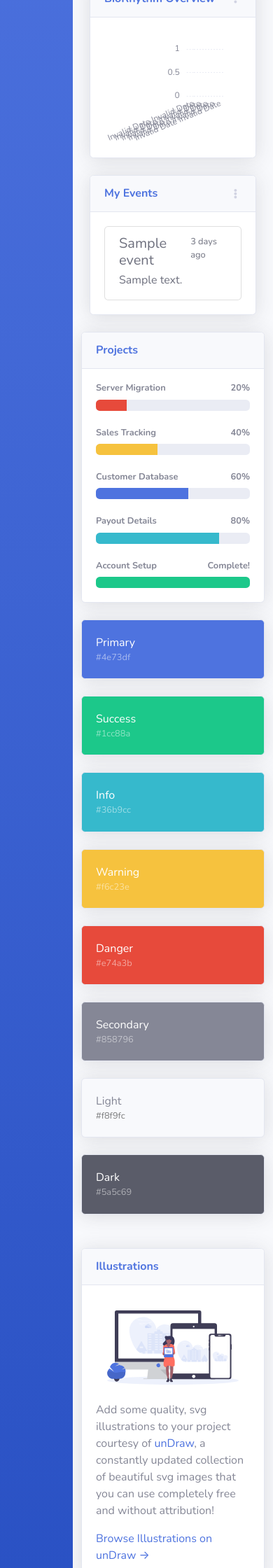
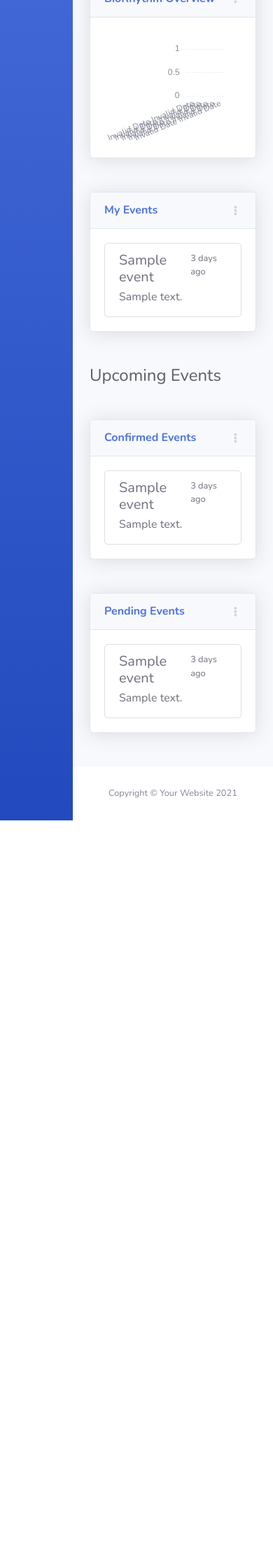
Before and after one commit to scyruz3/BioRhythm, a Flask app: template biorhythm/templates/index.html in a window 390 px wide. Shown: the part 711-2951 px from the top of the page at 70% size. After the commit the page ends 1883 px from the top, so only its background shows below. Run offline with Flask 2, Linux system fonts and the light colour scheme; the template is opened without the code that fills it: most values are stand-ins (such as "Sample title", 1, 10 or a date in 2020); some libraries are stand-ins or nearby versions.

Commit message:
getUpcomingEvents

```diff
--- a/biorhythm/templates/index.html
+++ b/biorhythm/templates/index.html
@@ -2,14 +2,13 @@
 
 <script>
   let createdEvents = {{createdEvents|tojson}};
+  let confirmedEvents = {{confirmedEvents|tojson}};
+  let pendingEvents = {{pendingEvents|tojson}};
 </script>
 
 <!-- Page Heading -->
 <div class="d-sm-flex align-items-center justify-content-between mb-4">
   <h1 class="h3 mb-0 text-gray-800">Dashboard</h1>
-  <a href="#" class="d-none d-sm-inline-block btn btn-sm btn-primary shadow-sm"
-    ><i class="fas fa-download fa-sm text-white-50"></i> Generate Report</a
-  >
 </div>
 
 <!-- Content Row -->
@@ -107,7 +106,7 @@
 
 <div class="row">
   <!-- Area Chart -->
-  <div class="col-xl-8 col-lg-7">
+  <div class="col-xl-8 col-lg-7 mb-4">
     <div class="card shadow mb-4">
       <!-- Card Header - Dropdown -->
       <div
@@ -148,7 +147,7 @@
   </div>
 
   <!-- Pie Chart -->
-  <div class="col-xl-4 col-lg-5">
+  <div class="col-xl-4 col-lg-5 mb-4">
     <div class="card shadow mb-4">
       <!-- Card Header - Dropdown -->
       <div
@@ -184,7 +183,11 @@
       <div class="card-body">
         <div class="list-group">
           {% for event in createdEvents %}
-          <a href="#" class="list-group-item list-group-item-action" aria-current="true">
+          <a
+            href="#"
+            class="list-group-item list-group-item-action"
+            aria-current="true"
+          >
             <div class="d-flex w-100 justify-content-between">
               <h5 class="mb-1">{{ event["title"] }}</h5>
               <small>3 days ago</small>
@@ -192,204 +195,143 @@
             <p class="mb-1">{{ event["description"] }}</p>
           </a>
           {% endfor %}
-        </ul>
+        </div>
       </div>
     </div>
   </div>
 </div>
 
 <!-- Content Row -->
+<h4 class="h4 mb-5 text-gray-800">Upcoming Events</h4>
+
 <div class="row">
-  <!-- Content Column -->
+  <!-- confirmedEvents Column -->
   <div class="col-lg-6 mb-4">
     <!-- Project Card Example -->
     <div class="card shadow mb-4">
-      <div class="card-header py-3">
-        <h6 class="m-0 font-weight-bold text-primary">Projects</h6>
-      </div>
-      <div class="card-body">
-        <h4 class="small font-weight-bold">
-          Server Migration <span class="float-right">20%</span>
-        </h4>
-        <div class="progress mb-4">
+      <!-- Card Header - Dropdown -->
       <div
-            class="progress-bar bg-danger"
-            role="progressbar"
-            style="width: 20%"
-            aria-valuenow="20"
-            aria-valuemin="0"
-            aria-valuemax="100"
-          ></div>
-        </div>
-        <h4 class="small font-weight-bold">
-          Sales Tracking <span class="float-right">40%</span>
-        </h4>
-        <div class="progress mb-4">
+        class="card-header py-3 d-flex flex-row align-items-center justify-content-between"
+      >
+        <h6 class="m-0 font-weight-bold text-primary">Confirmed Events</h6>
+        <div class="dropdown no-arrow">
+          <a
+            class="dropdown-toggle"
+            href="#"
+            role="button"
+            id="dropdownMenuLink"
+            data-toggle="dropdown"
+            aria-haspopup="true"
+            aria-expanded="false"
+          >
+            <i class="fas fa-ellipsis-v fa-sm fa-fw text-gray-400"></i>
+          </a>
           <div
-            class="progress-bar bg-warning"
-            role="progressbar"
-            style="width: 40%"
-            aria-valuenow="40"
-            aria-valuemin="0"
-            aria-valuemax="100"
-          ></div>
-        </div>
-        <h4 class="small font-weight-bold">
-          Customer Database <span class="float-right">60%</span>
-        </h4>
-        <div class="progress mb-4">
-          <div
-            class="progress-bar"
-            role="progressbar"
-            style="width: 60%"
-            aria-valuenow="60"
-            aria-valuemin="0"
-            aria-valuemax="100"
-          ></div>
-        </div>
-        <h4 class="small font-weight-bold">
-          Payout Details <span class="float-right">80%</span>
-        </h4>
-        <div class="progress mb-4">
-          <div
-            class="progress-bar bg-info"
-            role="progressbar"
-            style="width: 80%"
-            aria-valuenow="80"
-            aria-valuemin="0"
-            aria-valuemax="100"
-          ></div>
-        </div>
-        <h4 class="small font-weight-bold">
-          Account Setup <span class="float-right">Complete!</span>
-        </h4>
-        <div class="progress">
-          <div
-            class="progress-bar bg-success"
-            role="progressbar"
-            style="width: 100%"
-            aria-valuenow="100"
-            aria-valuemin="0"
-            aria-valuemax="100"
-          ></div>
+            class="dropdown-menu dropdown-menu-right shadow animated--fade-in"
+            aria-labelledby="dropdownMenuLink"
+          >
+            <div class="dropdown-header">Dropdown Header:</div>
+            <a class="dropdown-item" href="#">Action</a>
+            <a class="dropdown-item" href="#">Another action</a>
+            <div class="dropdown-divider"></div>
+            <a class="dropdown-item" href="#">Something else here</a>
           </div>
         </div>
       </div>
 
-    <!-- Color System -->
-    <div class="row">
-      <div class="col-lg-6 mb-4">
-        <div class="card bg-primary text-white shadow">
+      <!-- Card Body -->
       <div class="card-body">
-            Primary
-            <div class="text-white-50 small">#4e73df</div>
+        {% if confirmedEvents|length == 0 %}
+        <div class="text-center d-flex flex-column">
+          <h5 class="h5 mb-2 p-2">Looks like you have no Confirmed Events!</h5>
+          <i class="p-2 fas fa-duotone fa-couch" style="font-size: 34px"></i>
+          <a class="p-2 btn btn-md btn-primary shadow-sm" href="">
+            Create an Event!
+          </a>
+        </div>
+        {% else %}
+        <div class="list-group">
+          {% for event in confirmedEvents %}
+          <a
+            href="#"
+            class="list-group-item list-group-item-action"
+            aria-current="true"
+          >
+            <div class="d-flex w-100 justify-content-between">
+              <h5 class="mb-1">{{ event["title"] }}</h5>
+              <small>3 days ago</small>
+            </div>
+            <p class="mb-1">{{ event["description"] }}</p>
+          </a>
+          {% endfor %}
+        </div>
+        {% endif %}
       </div>
     </div>
   </div>
   <div class="col-lg-6 mb-4">
-        <div class="card bg-success text-white shadow">
-          <div class="card-body">
-            Success
-            <div class="text-white-50 small">#1cc88a</div>
-          </div>
-        </div>
-      </div>
-      <div class="col-lg-6 mb-4">
-        <div class="card bg-info text-white shadow">
-          <div class="card-body">
-            Info
-            <div class="text-white-50 small">#36b9cc</div>
-          </div>
-        </div>
-      </div>
-      <div class="col-lg-6 mb-4">
-        <div class="card bg-warning text-white shadow">
-          <div class="card-body">
-            Warning
-            <div class="text-white-50 small">#f6c23e</div>
-          </div>
-        </div>
-      </div>
-      <div class="col-lg-6 mb-4">
-        <div class="card bg-danger text-white shadow">
-          <div class="card-body">
-            Danger
-            <div class="text-white-50 small">#e74a3b</div>
-          </div>
-        </div>
-      </div>
-      <div class="col-lg-6 mb-4">
-        <div class="card bg-secondary text-white shadow">
-          <div class="card-body">
-            Secondary
-            <div class="text-white-50 small">#858796</div>
-          </div>
-        </div>
-      </div>
-      <div class="col-lg-6 mb-4">
-        <div class="card bg-light text-black shadow">
-          <div class="card-body">
-            Light
-            <div class="text-black-50 small">#f8f9fc</div>
-          </div>
-        </div>
-      </div>
-      <div class="col-lg-6 mb-4">
-        <div class="card bg-dark text-white shadow">
-          <div class="card-body">
-            Dark
-            <div class="text-white-50 small">#5a5c69</div>
-          </div>
-        </div>
+    <!-- Pending Events -->
+    <div class="card shadow mb-4">
+      <!-- Card Header - Dropdown -->
+      <div
+        class="card-header py-3 d-flex flex-row align-items-center justify-content-between"
+      >
+        <h6 class="m-0 font-weight-bold text-primary">Pending Events</h6>
+        <div class="dropdown no-arrow">
+          <a
+            class="dropdown-toggle"
+            href="#"
+            role="button"
+            id="dropdownMenuLink"
+            data-toggle="dropdown"
+            aria-haspopup="true"
+            aria-expanded="false"
+          >
+            <i class="fas fa-ellipsis-v fa-sm fa-fw text-gray-400"></i>
+          </a>
+          <div
+            class="dropdown-menu dropdown-menu-right shadow animated--fade-in"
+            aria-labelledby="dropdownMenuLink"
+          >
+            <div class="dropdown-header">Dropdown Header:</div>
+            <a class="dropdown-item" href="#">Action</a>
+            <a class="dropdown-item" href="#">Another action</a>
+            <div class="dropdown-divider"></div>
+            <a class="dropdown-item" href="#">Something else here</a>
           </div>
         </div>
       </div>
 
-  <div class="col-lg-6 mb-4">
-    <!-- Illustrations -->
-    <div class="card shadow mb-4">
-      <div class="card-header py-3">
-        <h6 class="m-0 font-weight-bold text-primary">Illustrations</h6>
+      <!-- Card Body -->
+      <div class="card-body">
+        {% if pendingEvents|length == 0 %}
+        <div class="text-center d-flex flex-column">
+          <h5 class="h5 mb-2 p-2">Looks like you have no Pending Events!</h5>
+          <i class="p-2 fas fa-duotone fa-couch" style="font-size: 34px"></i>
+          <a class="p-2 btn btn-md btn-primary shadow-sm" href="">
+            Add friends!
+          </a>
         </div>
-      <div class="card-body">
-        <div class="text-center">
-          <img
-            class="img-fluid px-3 px-sm-4 mt-3 mb-4"
-            style="width: 25rem"
-            src="img/undraw_posting_photo.svg"
-            alt="..."
-          />
+        {% else %}
+        <div class="list-group">
+          {% for event in pendingEvents %}
+          <a
+            href="#"
+            class="list-group-item list-group-item-action"
+            aria-current="true"
+          >
+            <div class="d-flex w-100 justify-content-between">
+              <h5 class="mb-1">{{ event["title"] }}</h5>
+              <small>3 days ago</small>
             </div>
-        <p>
-          Add some quality, svg illustrations to your project courtesy of
-          <a target="_blank" rel="nofollow" href="https://undraw.co/">unDraw</a
-          >, a constantly updated collection of beautiful svg images that you
-          can use completely free and without attribution!
-        </p>
-        <a target="_blank" rel="nofollow" href="https://undraw.co/"
-          >Browse Illustrations on unDraw &rarr;</a
-        >
+            <p class="mb-1">{{ event["description"] }}</p>
+          </a>
+          {% endfor %}
         </div>
-    </div>
-
-    <!-- Approach -->
-    <div class="card shadow mb-4">
-      <div class="card-header py-3">
-        <h6 class="m-0 font-weight-bold text-primary">Development Approach</h6>
-      </div>
-      <div class="card-body">
-        <p>
-          SB Admin 2 makes extensive use of Bootstrap 4 utility classes in order
-          to reduce CSS bloat and poor page performance. Custom CSS classes are
-          used to create custom components and custom utility classes.
-        </p>
-        <p class="mb-0">
-          Before working with this theme, you should become familiar with the
-          Bootstrap framework, especially the utility classes.
-        </p>
-      </div>
+        {% endif %}
       </div>
     </div>
   </div>
 
   {% endblock %}
+</div>
--- a/biorhythm/views/dashboardView.py
+++ b/biorhythm/views/dashboardView.py
@@ -13,9 +13,13 @@ def redirect_dashboard():
 def get_dashboard():
     biorhythm = biorhythmManager.getBioRhythm("622d0e529523a13ef2ad42f8")
     createdEvents = eventManager.getEventsCreatedByUser("622d0e529523a13ef2ad42f8")
-    print(createdEvents)
-    session["userId"] = 1234
-    print(session["userId"])
+    confirmedEvents = []
+    pendingEvents = []
+    # session["userId"] = 1234
     return render_template(
-        "index.html", biorhythm=biorhythm, createdEvents=createdEvents
+        "index.html",
+        biorhythm=biorhythm,
+        createdEvents=createdEvents,
+        confirmedEvents=confirmedEvents,
+        pendingEvents=pendingEvents,
     )
```
Lines whose indentation alone changed are shown as unchanged.
